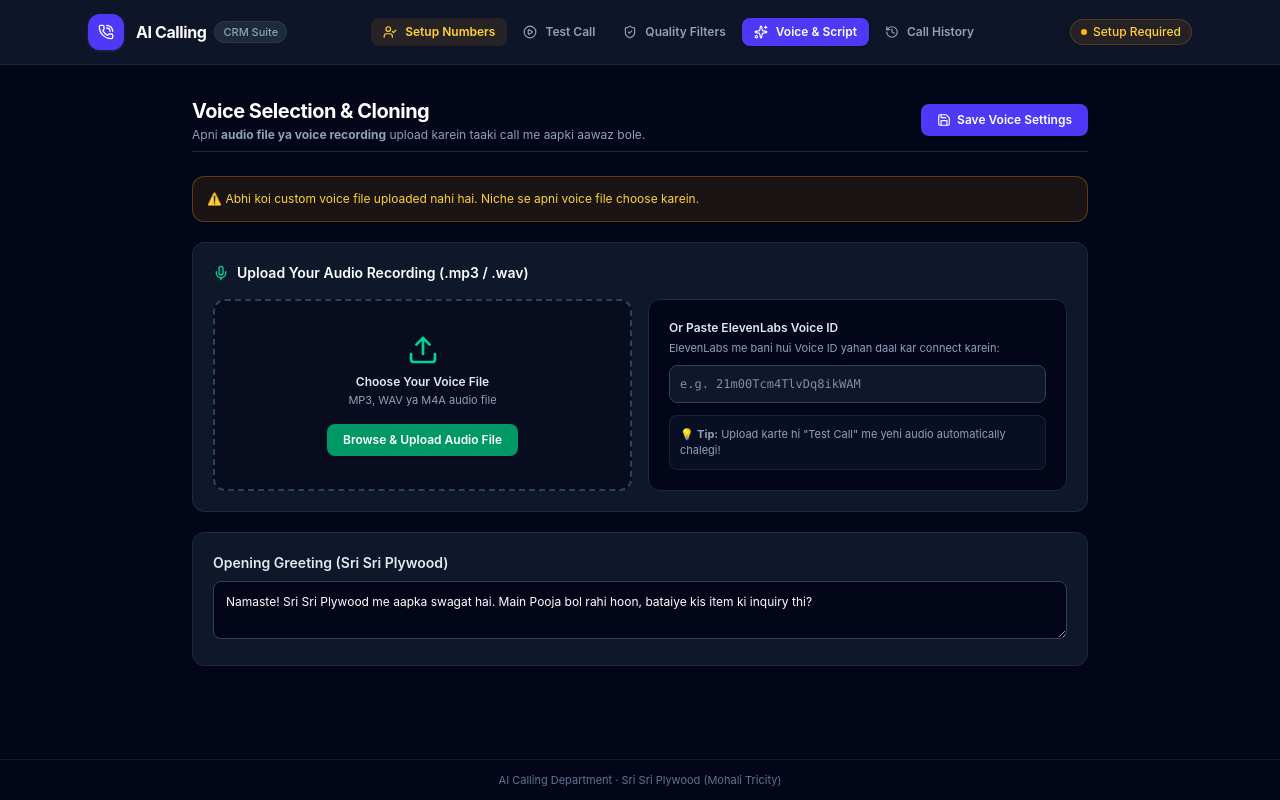
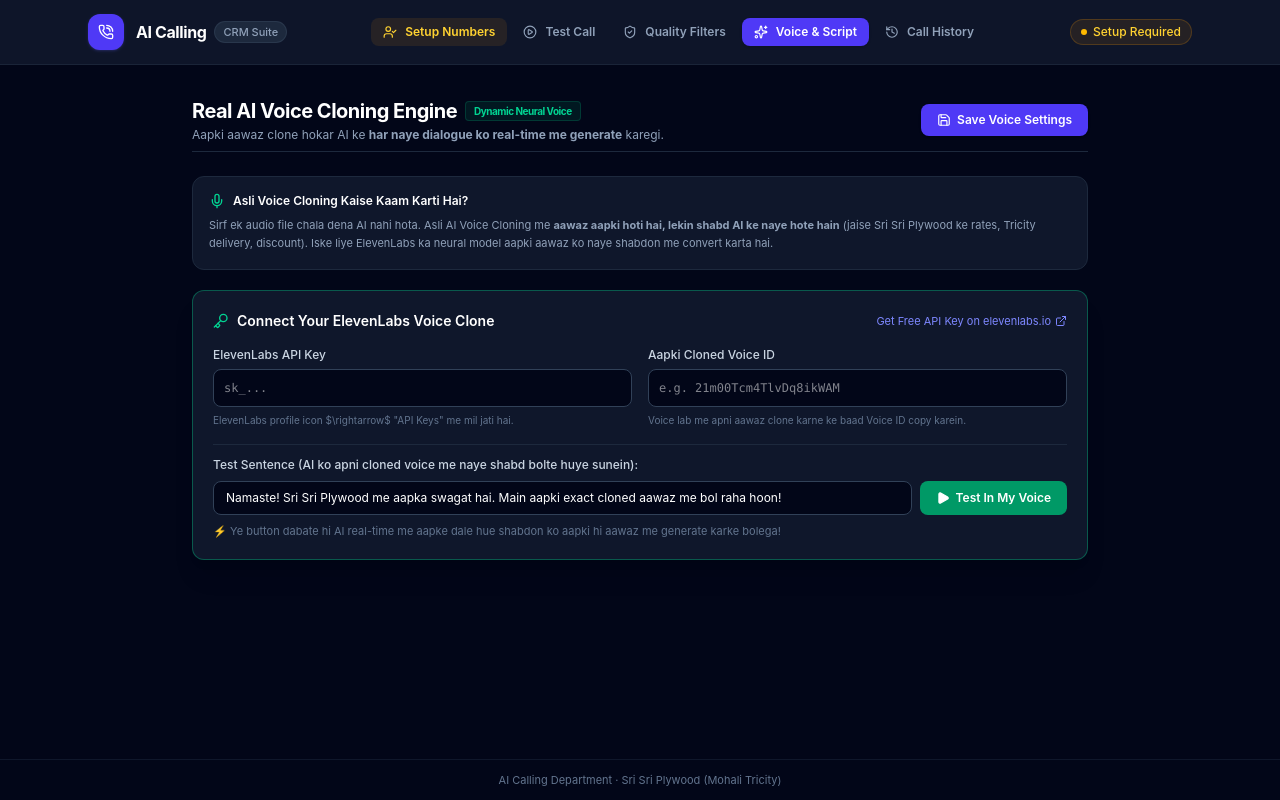
Before and after one commit to digitalmarketingssp82/ai-calling-crm, a React (Vite) app: page / in a window 1280 px wide. Both pictures are taken after a click on the button "Voice & Script". Built offline with nearby package versions, Linux system fonts and the light colour scheme.

Commit message:
Add files via upload

```diff
--- a/src/components/LiveSimulatorView.jsx
+++ b/src/components/LiveSimulatorView.jsx
@@ -1,15 +1,13 @@
 import React, { useState, useEffect, useRef } from 'react';
 import {
   Play, PhoneCall, PhoneForwarded, PhoneOff, MessageSquare,
-  MapPin, CheckCircle2, AlertCircle, Bot, User, Mic, Volume2, Music, Upload
+  MapPin, CheckCircle2, AlertCircle, Bot, User, Mic, Sparkles
 } from 'lucide-react';
 
 export default function LiveSimulatorView({
   rules,
   handoverConfig,
   voiceConfig,
-  customVoiceAudio,
-  customVoiceFileName,
   onTriggerWhatsApp,
   onNavigateToVoice
 }) {
@@ -22,47 +20,63 @@ export default function LiveSimulatorView({
   const [callState, setCallState] = useState('idle'); // idle, ringing, connected, transferring, bridged, ended
   const [messages, setMessages] = useState([]);
   const [executiveAlertReceived, setExecutiveAlertReceived] = useState(false);
-  const [isPlayingMyAudio, setIsPlayingMyAudio] = useState(false);
+  const [isSpeakingElevenLabs, setIsSpeakingElevenLabs] = useState(false);
 
   const messagesEndRef = useRef(null);
   const activeAudioRef = useRef(null);
 
-  // Play audio turn: PRIORITIZE USER'S UPLOADED AUDIO FILE!
-  const playAiVoiceTurn = (text, onEnd) => {
-    // 1. If user uploaded a custom voice file, ALWAYS play their uploaded voice file!
-    if (customVoiceAudio) {
-      if (activeAudioRef.current) {
-        activeAudioRef.current.pause();
-        activeAudioRef.current.currentTime = 0;
+  const isElevenLabsReady = Boolean(voiceConfig?.elevenLabsApiKey && voiceConfig?.customVoiceId);
+
+  // Dynamic Audio Speech Generator
+  const playAiVoiceTurn = async (text, onEnd) => {
+    // 1. If ElevenLabs is configured, generate dynamic speech in user's cloned voice!
+    if (isElevenLabsReady) {
+      setIsSpeakingElevenLabs(true);
+      try {
+        const response = await fetch(`https://api.elevenlabs.io/v1/text-to-speech/${voiceConfig.customVoiceId.trim()}`, {
+          method: 'POST',
+          headers: {
+            'xi-api-key': voiceConfig.elevenLabsApiKey.trim(),
+            'Content-Type': 'application/json'
+          },
+          body: JSON.stringify({
+            text: text,
+            model_id: 'eleven_multilingual_v2',
+            voice_settings: {
+              stability: 0.5,
+              similarity_boost: 0.85
             }
+          })
+        });
 
-      try {
-        const audio = new Audio(customVoiceAudio);
+        if (response.ok) {
+          const blob = await response.blob();
+          const url = URL.createObjectURL(blob);
+          const audio = new Audio(url);
           activeAudioRef.current = audio;
-        setIsPlayingMyAudio(true);
 
           audio.onended = () => {
-          setIsPlayingMyAudio(false);
+            setIsSpeakingElevenLabs(false);
             if (onEnd) onEnd();
           };
-
           audio.onerror = () => {
-          setIsPlayingMyAudio(false);
+            setIsSpeakingElevenLabs(false);
             fallbackBrowserSpeech(text, onEnd);
           };
 
           audio.play().catch(() => {
-          setIsPlayingMyAudio(false);
+            setIsSpeakingElevenLabs(false);
             fallbackBrowserSpeech(text, onEnd);
           });
           return;
+        }
       } catch (err) {
-        fallbackBrowserSpeech(text, onEnd);
-        return;
+        console.warn('ElevenLabs API failed, using natural browser fallback', err);
       }
+      setIsSpeakingElevenLabs(false);
     }
 
-    // 2. Fallback to browser speech only if no file is uploaded
+    // 2. Fallback to browser speech if ElevenLabs key is not added
     fallbackBrowserSpeech(text, onEnd);
   };
 
@@ -98,7 +112,7 @@ export default function LiveSimulatorView({
 
     setTimeout(() => {
       setCallState('connected');
-      const opening = `Namaste! Sri Sri Plywood me aapka swagat hai. Main Pooja baat kar rahi hoon, bataiye kis item ki inquiry thi?`;
+      const opening = `Namaste! Sri Sri Plywood me aapka swagat hai. Main Pooja bol rahi hoon, bataiye kis item ki inquiry thi?`;
 
       setMessages([{ speaker: 'ai', text: opening }]);
       playAiVoiceTurn(opening, () => {
@@ -172,7 +186,7 @@ export default function LiveSimulatorView({
       activeAudioRef.current.currentTime = 0;
     }
     setCallState('idle');
-    setIsPlayingMyAudio(false);
+    setIsSpeakingElevenLabs(false);
   };
 
   useEffect(() => {
@@ -211,32 +225,32 @@ export default function LiveSimulatorView({
         )}
       </div>
 
-      {/* Voice Status Indicator Banner */}
-      {customVoiceAudio ? (
+      {/* Dynamic Voice Status Banner */}
+      {isElevenLabsReady ? (
         <div className="p-3.5 rounded-xl bg-emerald-500/15 border border-emerald-500/40 text-xs flex items-center justify-between">
           <div className="flex items-center gap-2 text-emerald-300 font-medium">
             <CheckCircle2 className="h-4 w-4 text-emerald-400 shrink-0" />
             <span>
-              Voice Source: <strong>Aapki Uploaded Audio File Active Hai ({customVoiceFileName || 'Custom Voice'})</strong>
+              Voice Engine: <strong>ElevenLabs Dynamic Cloned Voice Active</strong> (AI will speak its own dynamic words in your cloned voice!)
             </span>
           </div>
           <span className="text-[10px] bg-emerald-500 text-slate-950 px-2 py-0.5 rounded font-bold">
-            NO ROBOTIC VOICE
+            DYNAMIC VOICE CLONE
           </span>
         </div>
       ) : (
-        <div className="p-3.5 rounded-xl bg-amber-500/15 border border-amber-500/40 text-xs flex items-center justify-between text-amber-300">
+        <div className="p-3.5 rounded-xl bg-indigo-500/15 border border-indigo-500/40 text-xs flex items-center justify-between text-indigo-300">
           <div className="flex items-center gap-2">
-            <AlertCircle className="h-4 w-4 text-amber-400 shrink-0" />
+            <Mic className="h-4 w-4 text-indigo-400 shrink-0" />
             <span>
-              Aapne abhi custom audio upload nahi ki hai, isliye browser default aawaz bol raha hai.
+              Static file bajane ke badle <strong>AI ko apni aawaz me naye shabd sikhane ke liye</strong> ElevenLabs connect karein.
             </span>
           </div>
           <button
             onClick={onNavigateToVoice}
-            className="bg-amber-500 hover:bg-amber-400 text-slate-950 text-xs font-bold px-3 py-1 rounded transition cursor-pointer"
+            className="bg-indigo-600 hover:bg-indigo-500 text-white text-xs font-bold px-3 py-1 rounded transition cursor-pointer"
           >
-            Upload My Audio File Now
+            Connect Voice Clone API
           </button>
         </div>
       )}
@@ -302,12 +316,12 @@ export default function LiveSimulatorView({
           <div className="p-3 border-b border-slate-800 flex items-center justify-between text-xs">
             <span className="font-semibold text-white flex items-center gap-2">
               <span className={`h-2 w-2 rounded-full ${callState === 'connected' ? 'bg-emerald-400 animate-ping' : 'bg-slate-600'}`} />
-              <span>Voice: {customVoiceFileName ? `Playing "${customVoiceFileName}"` : 'Default Voice'}</span>
+              <span>Voice: {isElevenLabsReady ? 'Your Cloned Neural Voice (ElevenLabs)' : 'Standard Voice'}</span>
             </span>
-            {isPlayingMyAudio && (
+            {isSpeakingElevenLabs && (
               <span className="text-[10px] text-emerald-400 font-bold flex items-center gap-1 animate-pulse">
-                <Music className="h-3 w-3" />
-                <span>Playing Your Custom Audio...</span>
+                <Sparkles className="h-3 w-3" />
+                <span>Generating dynamic speech in your voice...</span>
               </span>
             )}
           </div>
@@ -330,7 +344,7 @@ export default function LiveSimulatorView({
                     : 'bg-emerald-600 text-white font-medium'
                 }`}>
                   <span className="block text-[10px] font-semibold opacity-60 mb-0.5">
-                    {msg.speaker === 'ai' ? (customVoiceFileName ? 'AI (Your Cloned Voice)' : 'Pooja (AI)') : customerName}
+                    {msg.speaker === 'ai' ? 'Pooja (AI)' : customerName}
                   </span>
                   {msg.text}
                 </div>
--- a/src/components/VoiceStudioView.jsx
+++ b/src/components/VoiceStudioView.jsx
@@ -1,64 +1,61 @@
 import React, { useState } from 'react';
-import { Sparkles, Play, Square, Save, Mic, Upload, CheckCircle2, Music, Volume2 } from 'lucide-react';
+import { Sparkles, Play, Square, Save, Mic, Key, CheckCircle2, AlertCircle, ExternalLink } from 'lucide-react';
 
 export default function VoiceStudioView({
   config,
   setConfig,
-  customVoiceAudio,
-  setCustomVoiceAudio,
-  customVoiceFileName,
-  setCustomVoiceFileName,
   onSave
 }) {
-  const [isPlayingCustom, setIsPlayingCustom] = useState(false);
-  const [audioElement, setAudioElement] = useState(null);
+  const [testText, setTestText] = useState('Namaste! Sri Sri Plywood me aapka swagat hai. Main aapki exact cloned aawaz me bol raha hoon!');
+  const [isGenerating, setIsGenerating] = useState(false);
+  const [isPlayingTest, setIsPlayingTest] = useState(false);
+  const [testAudio, setTestAudio] = useState(null);
 
-  const handleAudioUpload = (e) => {
-    const file = e.target.files[0];
-    if (file) {
-      setCustomVoiceFileName(file.name);
-      try {
-        localStorage.setItem('crm_custom_voice_filename', file.name);
-      } catch (err) {}
-
-      const reader = new FileReader();
-      reader.onload = (event) => {
-        const base64Audio = event.target.result;
-        setCustomVoiceAudio(base64Audio);
-        try {
-          localStorage.setItem('crm_custom_voice_audio', base64Audio);
-        } catch (err) {
-          console.warn('Audio file is large, keeping in memory state');
-        }
-
-        setConfig({
-          ...config,
-          voicePreset: `My Cloned Voice (${file.name})`,
-          customVoiceId: `custom_${file.name.replace(/[^a-zA-Z0-9]/g, '_')}`
-        });
-      };
-      reader.readAsDataURL(file);
-    }
-  };
-
-  const playCustomAudioSample = () => {
-    if (!customVoiceAudio) return;
-
-    if (isPlayingCustom && audioElement) {
-      audioElement.pause();
-      audioElement.currentTime = 0;
-      setIsPlayingCustom(false);
+  // Test Real ElevenLabs Dynamic Cloned Voice
+  const testElevenLabsClonedVoice = async () => {
+    if (!config.elevenLabsApiKey || !config.customVoiceId) {
+      alert('Pehle ElevenLabs API Key aur Voice ID enter karein.');
       return;
     }
 
-    const audio = new Audio(customVoiceAudio);
-    setAudioElement(audio);
-    setIsPlayingCustom(true);
+    setIsGenerating(true);
+    try {
+      const response = await fetch(`https://api.elevenlabs.io/v1/text-to-speech/${config.customVoiceId.trim()}`, {
+        method: 'POST',
+        headers: {
+          'xi-api-key': config.elevenLabsApiKey.trim(),
+          'Content-Type': 'application/json'
+        },
+        body: JSON.stringify({
+          text: testText,
+          model_id: 'eleven_multilingual_v2',
+          voice_settings: {
+            stability: 0.5,
+            similarity_boost: 0.85
+          }
+        })
+      });
 
-    audio.onended = () => setIsPlayingCustom(false);
-    audio.onerror = () => setIsPlayingCustom(false);
+      if (!response.ok) {
+        throw new Error(`API Error: ${response.status} (Check your API Key or Voice ID)`);
+      }
 
-    audio.play().catch(() => setIsPlayingCustom(false));
+      const blob = await response.blob();
+      const url = URL.createObjectURL(blob);
+      const audio = new Audio(url);
+      setTestAudio(audio);
+
+      setIsGenerating(false);
+      setIsPlayingTest(true);
+
+      audio.onended = () => setIsPlayingTest(false);
+      audio.onerror = () => setIsPlayingTest(false);
+
+      audio.play();
+    } catch (err) {
+      setIsGenerating(false);
+      alert('Voice Clone test failed: ' + err.message);
+    }
   };
 
   return (
@@ -66,9 +63,14 @@ export default function VoiceStudioView({
       {/* Header */}
       <div className="flex items-center justify-between pb-2 border-b border-slate-800">
         <div>
-          <h1 className="text-xl font-bold text-white tracking-tight">Voice Selection & Cloning</h1>
+          <h1 className="text-xl font-bold text-white tracking-tight flex items-center gap-2">
+            <span>Real AI Voice Cloning Engine</span>
+            <span className="text-[10px] bg-emerald-500/10 text-emerald-400 font-bold px-2 py-0.5 rounded border border-emerald-500/20">
+              Dynamic Neural Voice
+            </span>
+          </h1>
           <p className="text-xs text-slate-400 mt-0.5">
-            Apni <strong>audio file ya voice recording</strong> upload karein taaki call me aapki aawaz bole.
+            Aapki aawaz clone hokar AI ke <strong>har naye dialogue ko real-time me generate</strong> karegi.
           </p>
         </div>
 
@@ -82,110 +84,98 @@ export default function VoiceStudioView({
       </div>
 
       <div className="space-y-5">
-        {/* Active Cloned Voice Status Banner */}
-        {customVoiceAudio ? (
-          <div className="p-4 rounded-xl bg-emerald-500/15 border border-emerald-500/40 flex items-center justify-between">
-            <div className="flex items-center gap-3">
-              <div className="h-9 w-9 rounded-full bg-emerald-600 flex items-center justify-center text-white shrink-0">
-                <CheckCircle2 className="h-5 w-5" />
+        {/* Concept Clarification Box */}
+        <div className="p-4 rounded-xl bg-slate-900 border border-slate-800 text-xs text-slate-300 space-y-2">
+          <div className="font-semibold text-white flex items-center gap-2">
+            <Mic className="h-4 w-4 text-emerald-400" />
+            <span>Asli Voice Cloning Kaise Kaam Karti Hai?</span>
           </div>
-              <div>
-                <span className="text-xs font-bold text-white block">
-                  Aapki Cloned Voice Active Hai: <span className="text-emerald-300 font-mono">{customVoiceFileName || 'Custom Voice File'}</span>
-                </span>
-                <span className="text-[11px] text-emerald-300/80 block mt-0.5">
-                  ✅ Ab "Test Call" me robotic aawaz band ho gayi hai, aapki hi audio file play hogi!
+          <p className="text-slate-400 text-[11px] leading-relaxed">
+            Sirf ek audio file chala dena AI nahi hota. Asli AI Voice Cloning me <strong>aawaz aapki hoti hai, lekin shabd AI ke naye hote hain</strong> (jaise Sri Sri Plywood ke rates, Tricity delivery, discount).
+            Iske liye ElevenLabs ka neural model aapki aawaz ko naye shabdon me convert karta hai.
+          </p>
+        </div>
+
+        {/* ElevenLabs Connection Form */}
+        <div className="rounded-xl bg-slate-900 border border-emerald-500/40 p-5 space-y-4 shadow-xl">
+          <div className="flex items-center justify-between">
+            <h2 className="text-sm font-semibold text-white flex items-center gap-2">
+              <Key className="h-4 w-4 text-emerald-400" />
+              Connect Your ElevenLabs Voice Clone
+            </h2>
+            <a
+              href="https://elevenlabs.io"
+              target="_blank"
+              rel="noreferrer"
+              className="text-[11px] text-indigo-400 hover:text-indigo-300 flex items-center gap-1"
+            >
+              <span>Get Free API Key on elevenlabs.io</span>
+              <ExternalLink className="h-3 w-3" />
+            </a>
+          </div>
+
+          <div className="grid grid-cols-1 sm:grid-cols-2 gap-4">
+            {/* API Key */}
+            <div className="space-y-1.5">
+              <label className="text-xs font-medium text-slate-300 block">
+                ElevenLabs API Key
+              </label>
+              <input
+                type="password"
+                placeholder="sk_..."
+                value={config.elevenLabsApiKey || ''}
+                onChange={(e) => setConfig({ ...config, elevenLabsApiKey: e.target.value })}
+                className="w-full bg-slate-950 border border-slate-700 text-white text-xs rounded-lg p-2.5 outline-none focus:border-emerald-500 font-mono"
+              />
+              <span className="text-[10px] text-slate-500 block">
+                ElevenLabs profile icon $\rightarrow$ "API Keys" me mil jati hai.
               </span>
             </div>
-            </div>
 
-            <button
-              onClick={playCustomAudioSample}
-              className="bg-emerald-600 hover:bg-emerald-500 text-white text-xs font-semibold px-3 py-1.5 rounded-lg flex items-center gap-1.5 transition cursor-pointer shadow"
-            >
-              {isPlayingCustom ? <Square className="h-3.5 w-3.5 fill-current" /> : <Play className="h-3.5 w-3.5 fill-current" />}
-              <span>{isPlayingCustom ? 'Stop Audio' : 'Play My Voice'}</span>
-            </button>
-          </div>
-        ) : (
-          <div className="p-3.5 rounded-xl bg-amber-500/10 border border-amber-500/30 text-xs text-amber-300 flex items-center gap-2">
-            <span>⚠️ Abhi koi custom voice file uploaded nahi hai. Niche se apni voice file choose karein.</span>
-          </div>
-        )}
-
-        {/* Upload Card */}
-        <div className="rounded-xl bg-slate-900 border border-slate-800 p-5 space-y-4">
-          <h2 className="text-sm font-semibold text-white flex items-center gap-2">
-            <Mic className="h-4 w-4 text-emerald-400" />
-            Upload Your Audio Recording (.mp3 / .wav)
-          </h2>
-
-          <div className="grid grid-cols-1 sm:grid-cols-2 gap-4">
-            {/* File Upload Box */}
-            <div className="border-2 border-dashed border-slate-700 rounded-xl p-6 text-center hover:border-emerald-500 transition bg-slate-950/60 flex flex-col items-center justify-center">
-              <Upload className="h-8 w-8 text-emerald-400 mb-2" />
-              <span className="text-xs font-semibold text-slate-200 block">
-                Choose Your Voice File
-              </span>
-              <span className="text-[11px] text-slate-400 block mt-0.5">
-                MP3, WAV ya M4A audio file
-              </span>
-
-              <input
-                type="file"
-                accept="audio/*"
-                onChange={handleAudioUpload}
-                className="hidden"
-                id="voice-file-upload-main"
-              />
-              <label
-                htmlFor="voice-file-upload-main"
-                className="mt-4 inline-block bg-emerald-600 hover:bg-emerald-500 text-white text-xs font-semibold px-4 py-2 rounded-lg cursor-pointer transition shadow"
-              >
-                {customVoiceFileName ? 'Change Audio File' : 'Browse & Upload Audio File'}
+            {/* Voice ID */}
+            <div className="space-y-1.5">
+              <label className="text-xs font-medium text-slate-300 block">
+                Aapki Cloned Voice ID
               </label>
-
-              {customVoiceFileName && (
-                <span className="mt-2 text-[11px] text-emerald-400 font-mono">
-                  Current: {customVoiceFileName}
-                </span>
-              )}
-            </div>
-
-            {/* Direct Voice ID Box */}
-            <div className="bg-slate-950 border border-slate-800 rounded-xl p-5 space-y-3 flex flex-col justify-between">
-              <div>
-                <span className="text-xs font-semibold text-slate-200 block mb-1">
-                  Or Paste ElevenLabs Voice ID
-                </span>
-                <p className="text-[11px] text-slate-400">
-                  ElevenLabs me bani hui Voice ID yahan daal kar connect karein:
-                </p>
               <input
                 type="text"
                 placeholder="e.g. 21m00Tcm4TlvDq8ikWAM"
                 value={config.customVoiceId || ''}
                 onChange={(e) => setConfig({ ...config, customVoiceId: e.target.value })}
-                  className="w-full mt-2 bg-slate-900 border border-slate-700 text-white text-xs rounded-lg p-2.5 outline-none focus:border-emerald-500 font-mono"
+                className="w-full bg-slate-950 border border-slate-700 text-white text-xs rounded-lg p-2.5 outline-none focus:border-emerald-500 font-mono"
               />
-              </div>
-
-              <div className="text-[11px] text-slate-400 bg-slate-900/60 p-2.5 rounded-lg border border-slate-800/80">
-                💡 <strong>Tip:</strong> Upload karte hi "Test Call" me yehi audio automatically chalegi!
-              </div>
-            </div>
+              <span className="text-[10px] text-slate-500 block">
+                Voice lab me apni aawaz clone karne ke baad Voice ID copy karein.
+              </span>
             </div>
           </div>
 
-        {/* Opening Greeting */}
-        <div className="rounded-xl bg-slate-900 border border-slate-800 p-5 space-y-2">
-          <h2 className="text-sm font-semibold text-slate-200">Opening Greeting (Sri Sri Plywood)</h2>
-          <textarea
-            rows={2}
-            value={config.greeting}
-            onChange={(e) => setConfig({ ...config, greeting: e.target.value })}
-            className="w-full bg-slate-950 border border-slate-700 text-white text-xs rounded-lg p-3 outline-none focus:border-indigo-500"
+          {/* Test Custom Sentence Box */}
+          <div className="pt-3 border-t border-slate-800 space-y-2">
+            <span className="text-xs font-medium text-slate-300 block">
+              Test Sentence (AI ko apni cloned voice me naye shabd bolte huye sunein):
+            </span>
+            <div className="flex gap-2">
+              <input
+                type="text"
+                value={testText}
+                onChange={(e) => setTestText(e.target.value)}
+                className="flex-1 bg-slate-950 border border-slate-700 text-white text-xs rounded-lg px-3 py-2 outline-none focus:border-emerald-500"
               />
+              <button
+                type="button"
+                onClick={testElevenLabsClonedVoice}
+                disabled={isGenerating}
+                className="bg-emerald-600 hover:bg-emerald-500 disabled:opacity-50 text-white text-xs font-semibold px-4 py-2 rounded-lg flex items-center gap-1.5 transition cursor-pointer"
+              >
+                {isGenerating ? <Sparkles className="h-3.5 w-3.5 animate-spin" /> : <Play className="h-3.5 w-3.5 fill-current" />}
+                <span>{isGenerating ? 'Generating Your Voice...' : 'Test In My Voice'}</span>
+              </button>
+            </div>
+            <p className="text-[11px] text-slate-500">
+              ⚡ Ye button dabate hi AI real-time me aapke dale hue shabdon ko aapki hi aawaz me generate karke bolega!
+            </p>
+          </div>
         </div>
       </div>
     </div>
```
Lines whose indentation alone changed are shown as unchanged.
